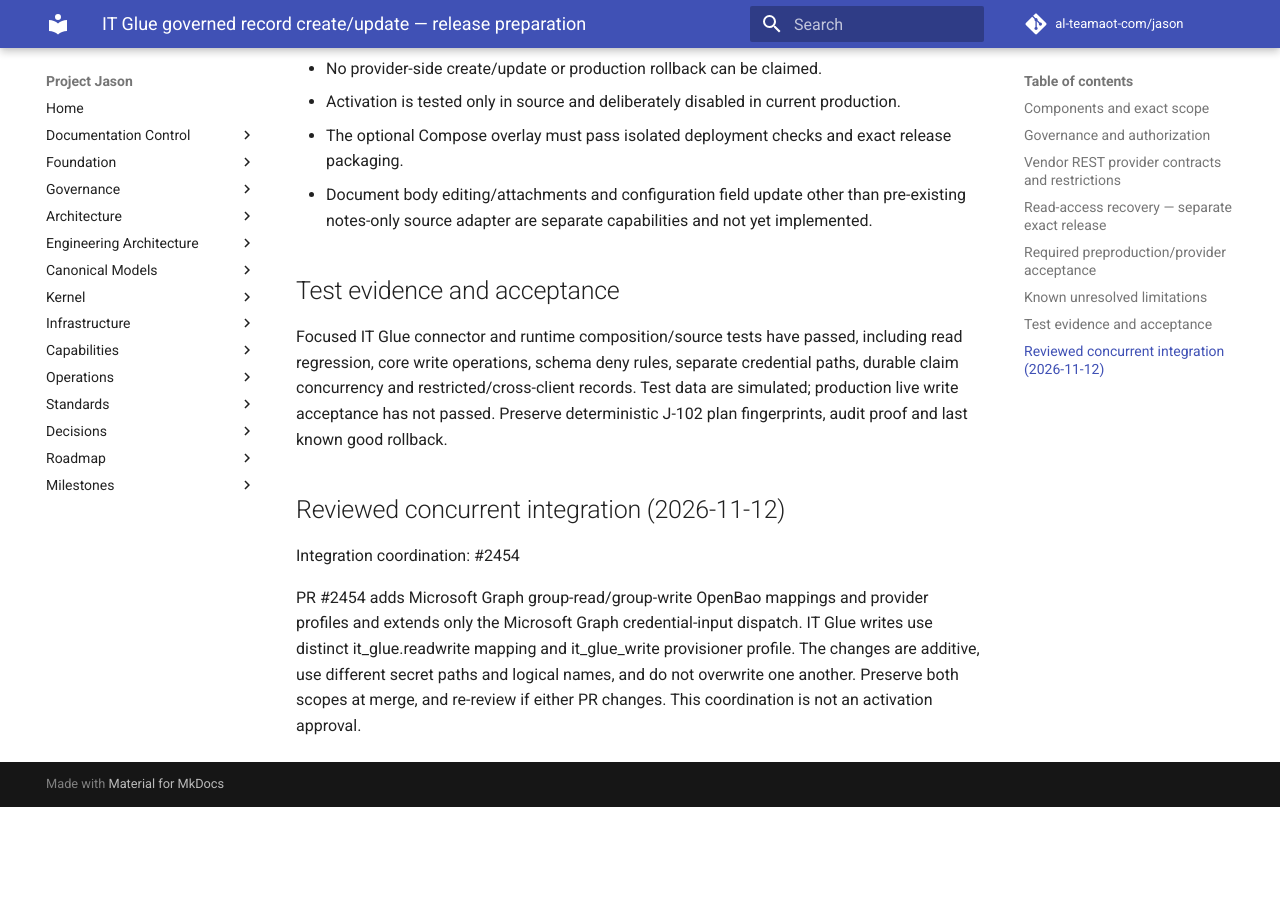
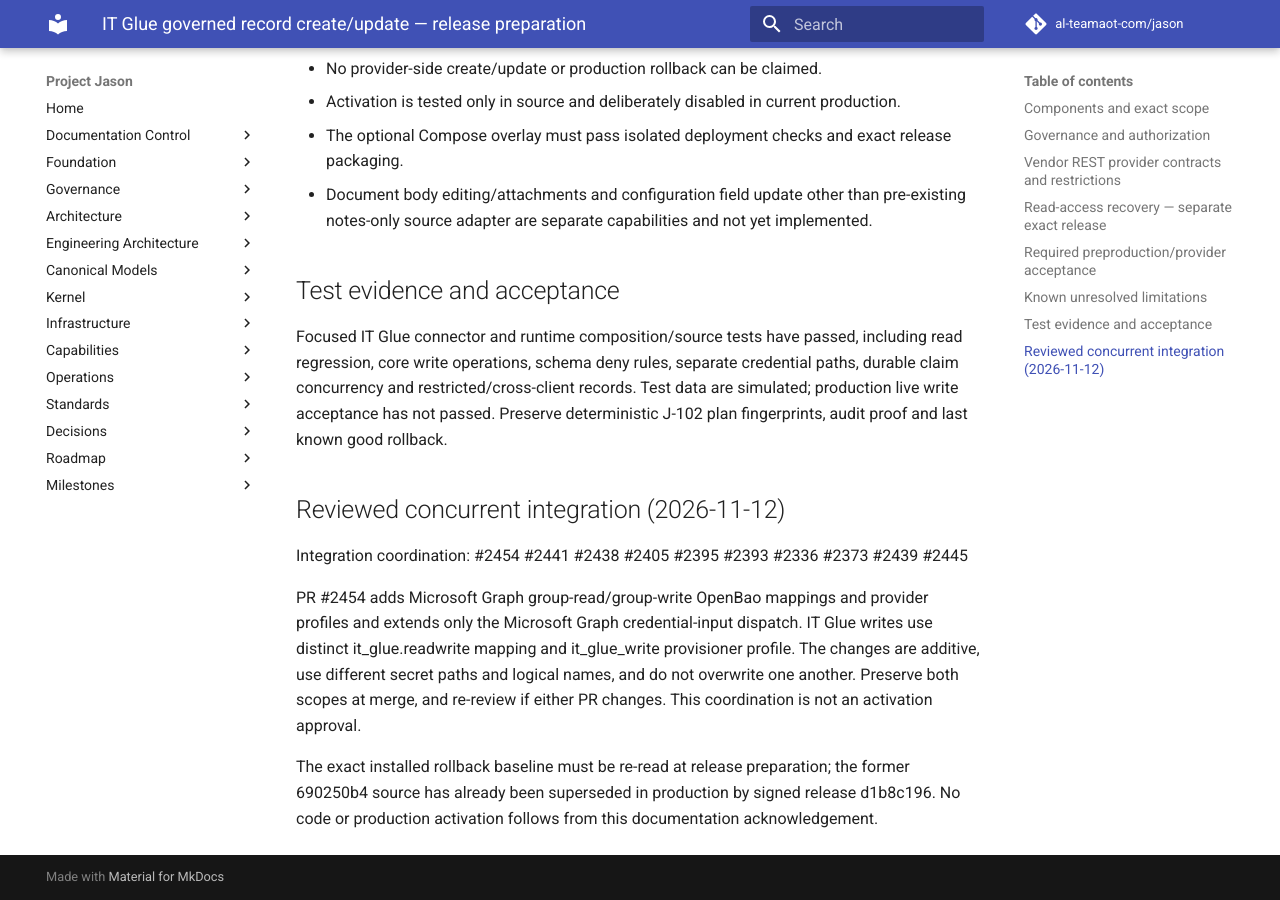
Before and after one commit to al-teamaot-com/jason, an MkDocs documentation site: the page built from docs/operations/IT-Glue-Governed-Record-Writes-20261112.md, in a window 1280 px wide and 900 px high, scrolled down 2927 px. Built offline with MkDocs 1.6.1 and Material for MkDocs 9.7.7, drawn with Linux system fonts in a browser that asks for light colours; comment, search, counter and statistics services are not loaded; before the commit the page ends 3734 px from its top, so only the background shows below that.

Commit message:
Reconcile all concurrent runtime and OpenBao PR scopes in IT Glue release review

```diff
--- a/docs/operations/IT-Glue-Governed-Record-Writes-20261112.md
+++ b/docs/operations/IT-Glue-Governed-Record-Writes-20261112.md
@@ -59,6 +59,8 @@
 
 ## Reviewed concurrent integration (2026-11-12)
 
-Integration coordination: #2454
+Integration coordination: #2454 #2441 #2438 #2405 #2395 #2393 #2336 #2373 #2439 #2445
 
 PR #2454 adds Microsoft Graph group-read/group-write OpenBao mappings and provider profiles and extends only the Microsoft Graph credential-input dispatch. IT Glue writes use distinct it_glue.readwrite mapping and it_glue_write provisioner profile. The changes are additive, use different secret paths and logical names, and do not overwrite one another. Preserve both scopes at merge, and re-review if either PR changes. This coordination is not an activation approval.
+
+The exact installed rollback baseline must be re-read at release preparation; the former 690250b4 source has already been superseded in production by signed release d1b8c196. No code or production activation follows from this documentation acknowledgement.
```
